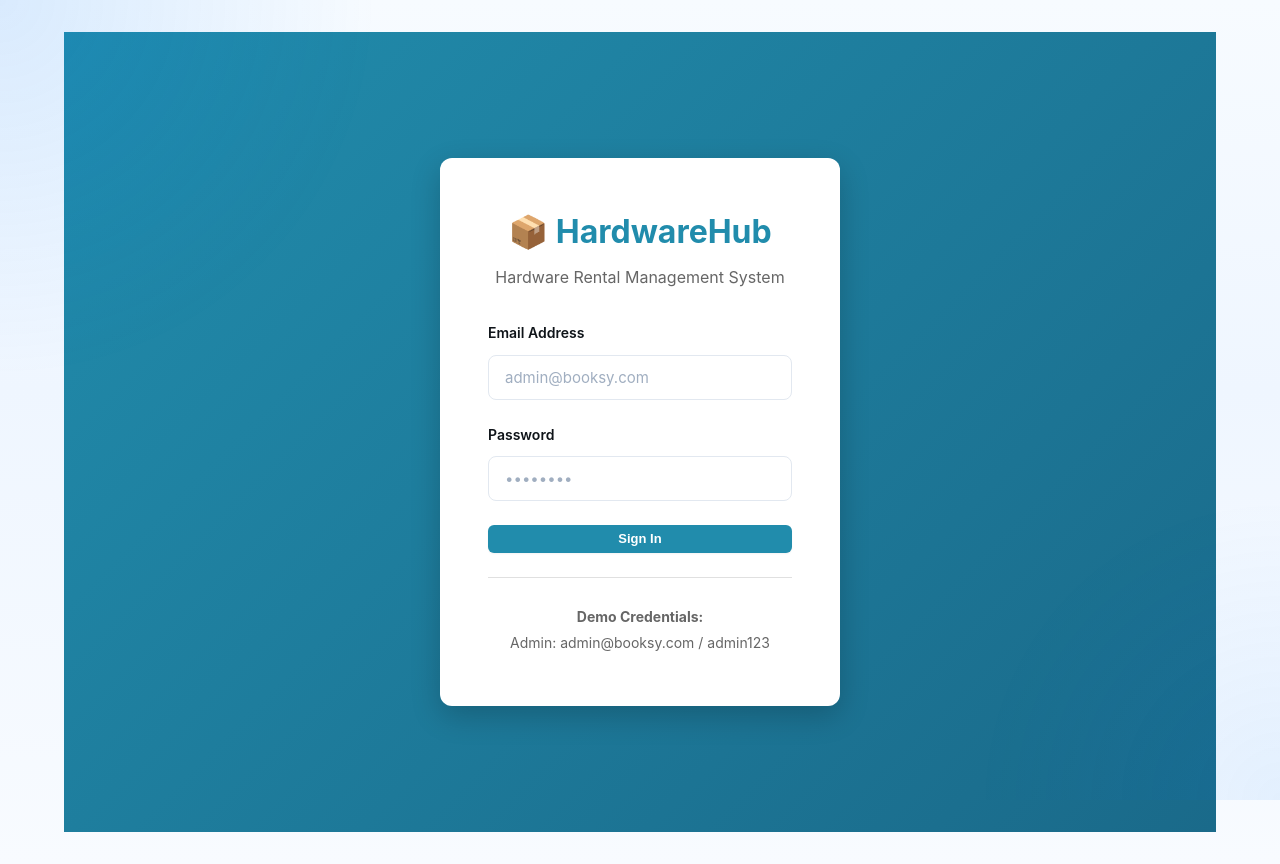
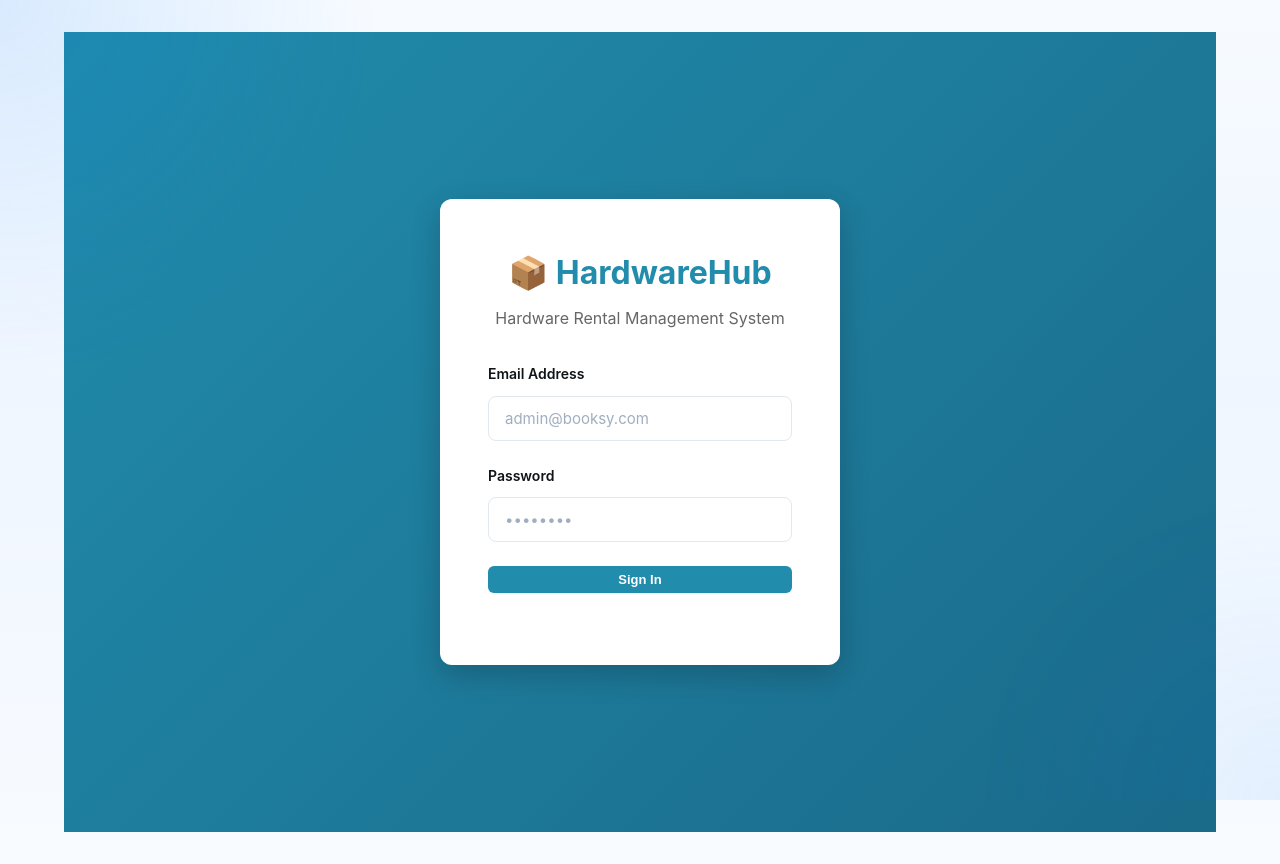
Before and after one commit to AntoninaGardzielewska/booksy-technical-assignment, a Vue app in the folder frontend/: page /login in a window 1280 px wide. Built offline with nearby package versions, Linux system fonts and the light colour scheme; no server answers.

Commit message:
fix: clean login page

```diff
--- a/frontend/src/views/Login.vue
+++ b/frontend/src/views/Login.vue
@@ -37,10 +37,6 @@
         </button>
       </form>
 
-      <div class="demo-credentials">
-        <p><strong>Demo Credentials:</strong></p>
-        <p>Admin: admin@booksy.com / admin123</p>
-      </div>
     </div>
   </div>
 </template>
```
